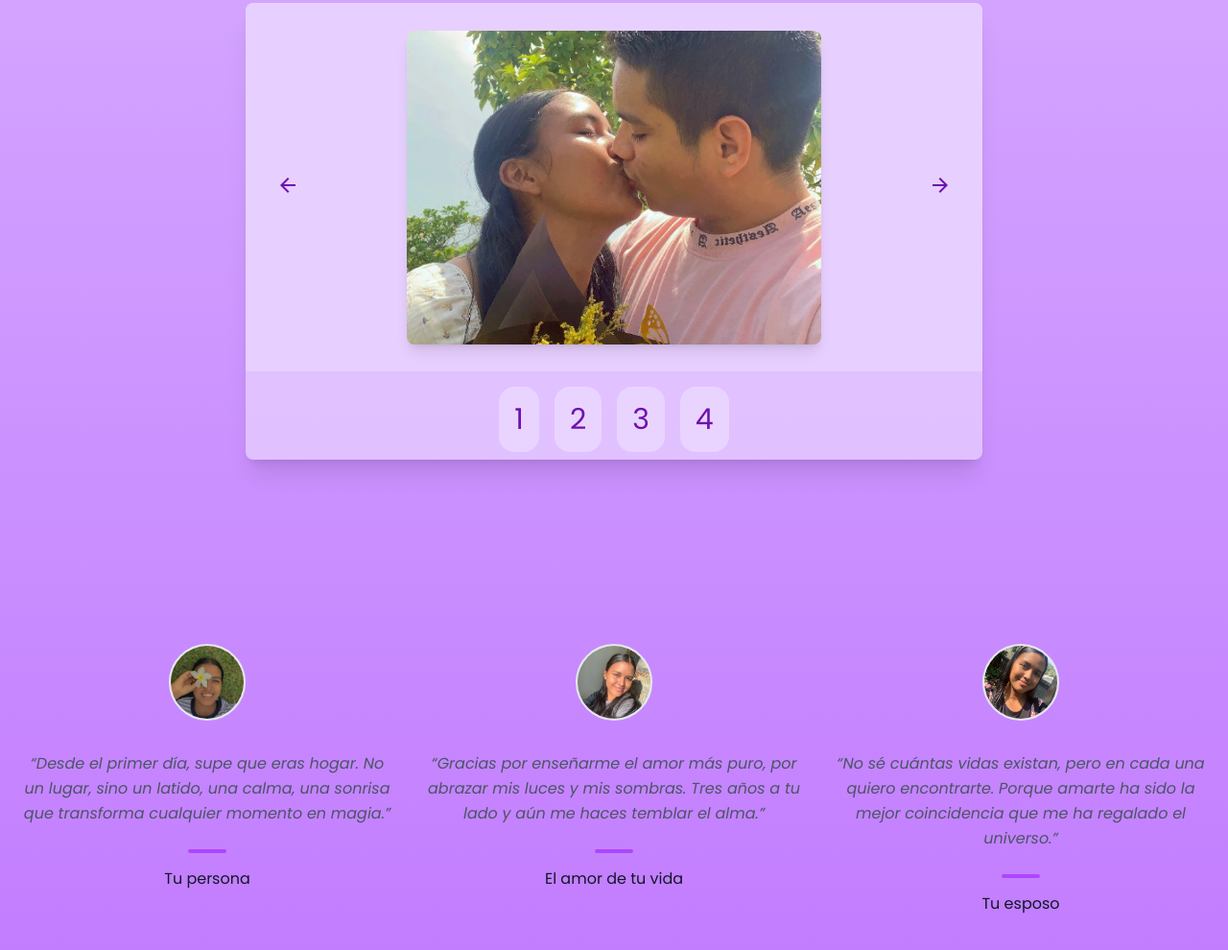
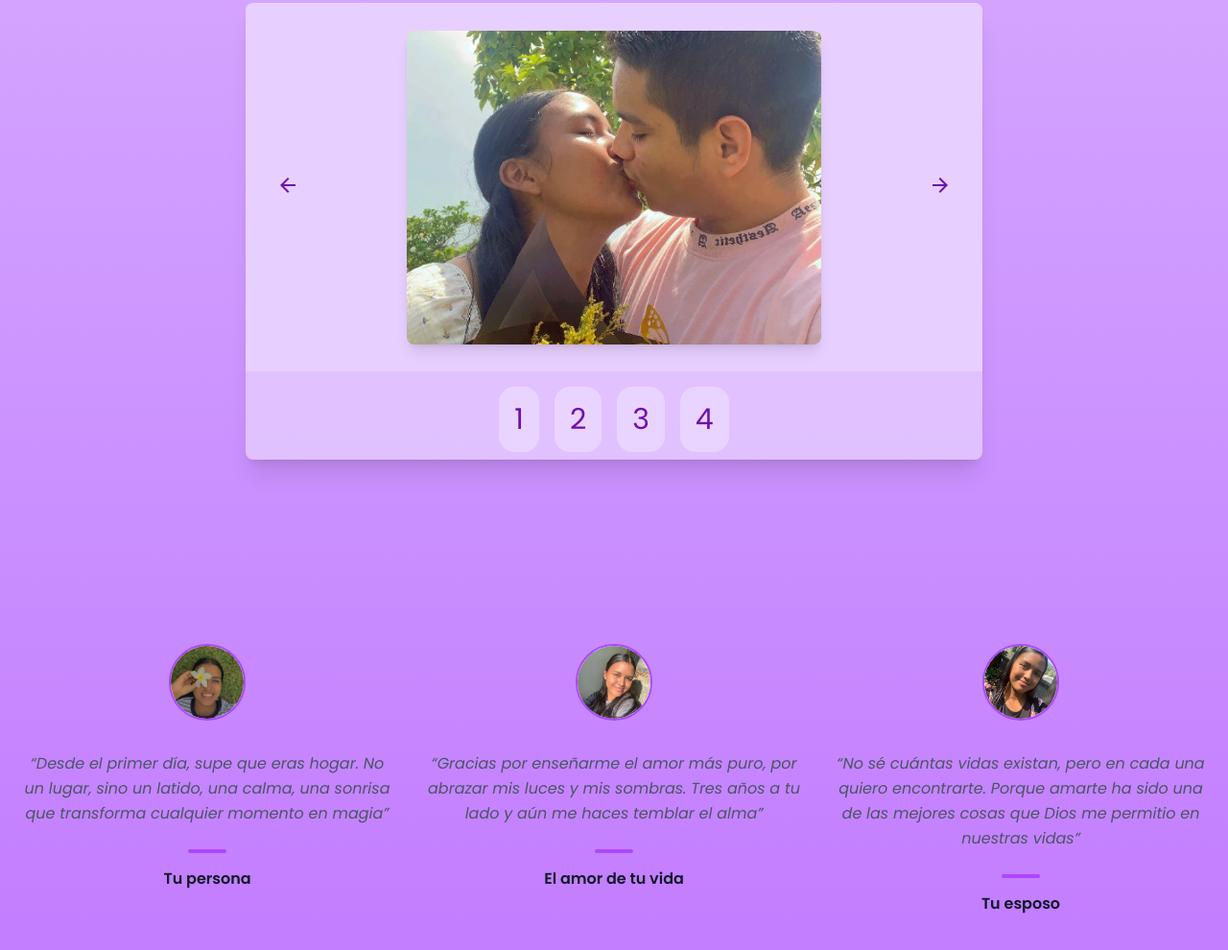
Before and after one commit to alexyepez-dev/anniversary-3rd, a plain HTML site: page index.html in a window 1280 px wide. Shown: the part 1838-2828 px from the top of the page at 96% size. Drawn offline with nearby package versions, Linux system fonts and the light colour scheme.

Commit message:
fixing border footer imgs

```diff
--- a/index.html
+++ b/index.html
@@ -63,7 +63,7 @@
         </div>
       </div>
 
-      <div id="message-container" class="mt-4 ml-5"></div>
+      <div id="message-container" class="mt-4 ml-5 mr-5"></div>
 
       <!-- Galería con animaciones al hacer scroll -->
        <section class="py-12 px-6 sm:px-12 md:px-20">
@@ -282,32 +282,32 @@
     <div class="flex flex-wrap -m-4">
       <div class="lg:w-1/3 lg:mb-0 mb-6 p-4">
         <div class="h-full text-center">
-          <img alt="testimonial" class="w-20 h-20 mb-8 object-cover object-center rounded-full inline-block border-2 border-gray-200 bg-gray-100" src="./assets/img-9.jpg">
+          <img alt="testimonial" class="w-20 h-20 mb-8 object-cover object-center rounded-full inline-block border-2 border-purple-500 bg-gray-100" src="./assets/img-9.jpg">
           <p class="leading-relaxed italic">
-            “Desde el primer día, supe que eras hogar. No un lugar, sino un latido, una calma, una sonrisa que transforma cualquier momento en magia.”
+            “Desde el primer día, supe que eras hogar. No un lugar, sino un latido, una calma, una sonrisa que transforma cualquier momento en magia”
           </p>
           <span class="inline-block h-1 w-10 rounded bg-purple-500 mt-6 mb-2"></span>
-          <p class="text-gray-900">Tu persona</p>
+          <p class="text-gray-900 font-semibold">Tu persona</p>
         </div>
       </div>
       <div class="lg:w-1/3 lg:mb-0 mb-6 p-4">
         <div class="h-full text-center">
-          <img alt="testimonial" class="w-20 h-20 mb-8 object-cover object-center rounded-full inline-block border-2 border-gray-200 bg-gray-100" src="./assets/img-10.jpg">
+          <img alt="testimonial" class="w-20 h-20 mb-8 object-cover object-center rounded-full inline-block border-2 border-purple-500 bg-gray-100" src="./assets/img-10.jpg">
           <p class="leading-relaxed italic">
-            “Gracias por enseñarme el amor más puro, por abrazar mis luces y mis sombras. Tres años a tu lado y aún me haces temblar el alma.”
+            “Gracias por enseñarme el amor más puro, por abrazar mis luces y mis sombras. Tres años a tu lado y aún me haces temblar el alma”
           </p>
           <span class="inline-block h-1 w-10 rounded bg-purple-500 mt-6 mb-2"></span>
-          <p class="text-gray-900">El amor de tu vida</p>
+          <p class="text-gray-900 font-semibold">El amor de tu vida</p>
         </div>
       </div>
       <div class="lg:w-1/3 lg:mb-0 p-4">
         <div class="h-full text-center">
-          <img alt="testimonial" class="w-20 h-20 mb-8 object-cover object-center rounded-full inline-block border-2 border-gray-200 bg-gray-100" src="./assets/img-11.jpg">
+          <img alt="testimonial" class="w-20 h-20 mb-8 object-cover object-center rounded-full inline-block border-2 border-purple-500 bg-gray-100" src="./assets/img-11.jpg">
           <p class="leading-relaxed italic">
-            “No sé cuántas vidas existan, pero en cada una quiero encontrarte. Porque amarte ha sido la mejor coincidencia que me ha regalado el universo.”
+            “No sé cuántas vidas existan, pero en cada una quiero encontrarte. Porque amarte ha sido una de las mejores cosas que Dios me permitio en nuestras vidas”
           </p>
           <span class="inline-block h-1 w-10 rounded bg-purple-500 mt-6 mb-2"></span>
-          <p class="text-gray-900">Tu esposo</p>
+          <p class="text-gray-900 font-semibold">Tu esposo</p>
         </div>
       </div>
     </div>
```
